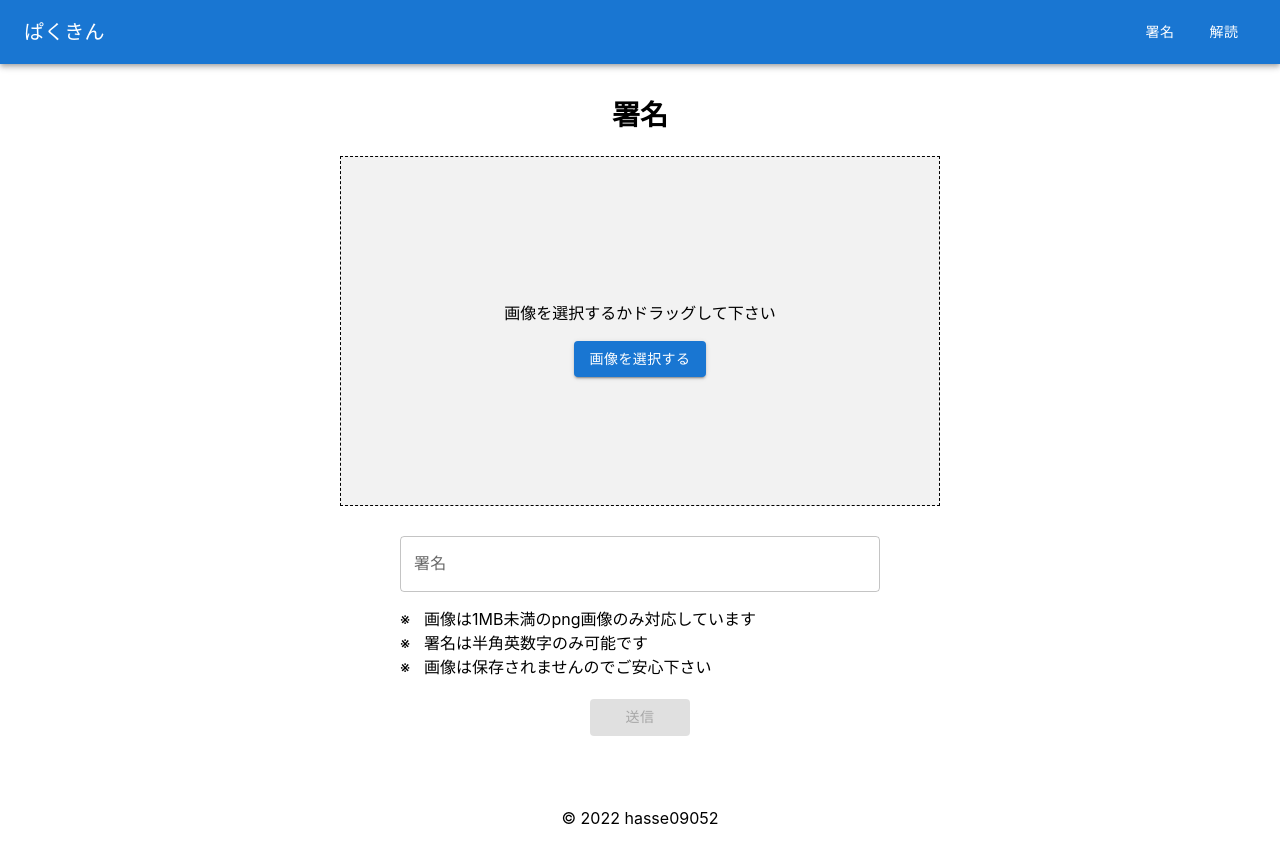
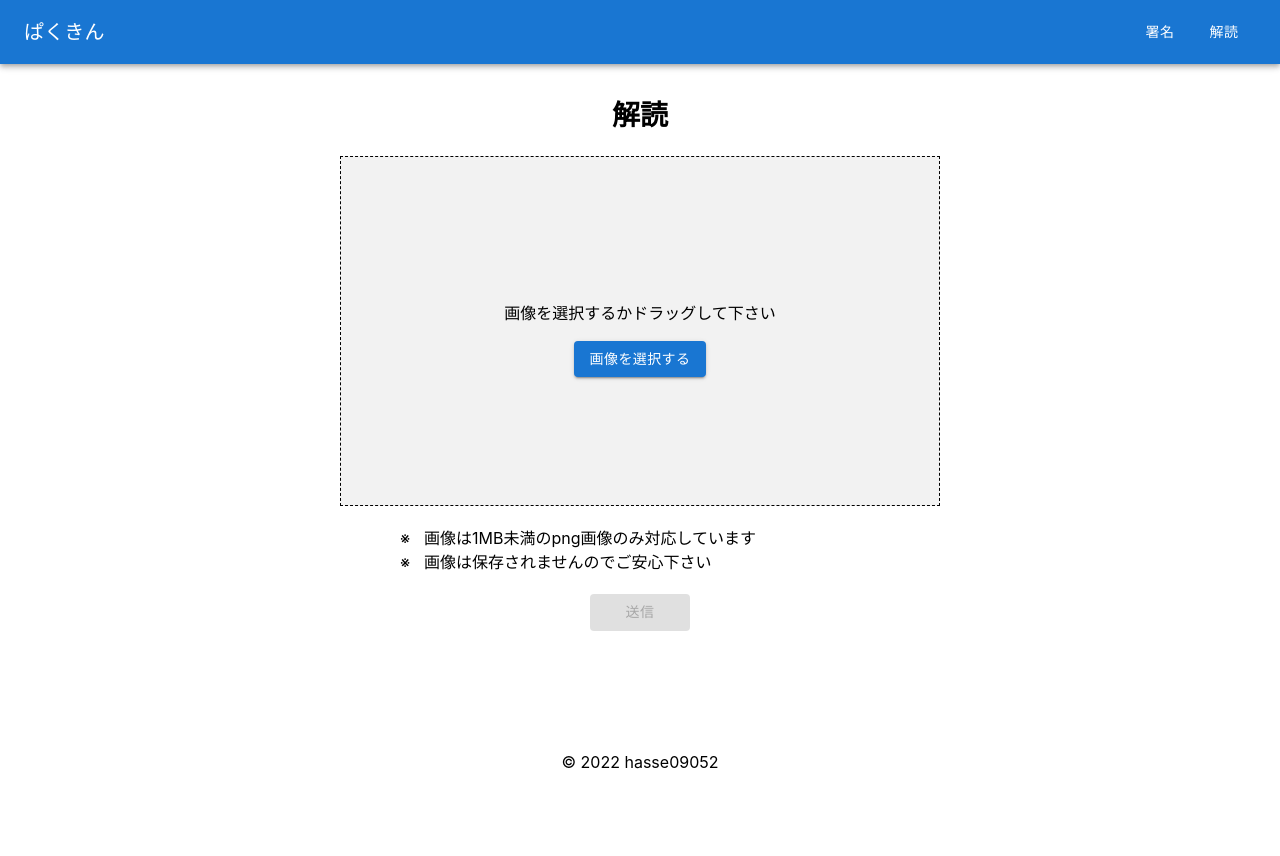
Before and after one commit to hasse09052/watermarkApi, a React (Create React App) app in the folder views/: page /decode in a window 1280 px wide. After the commit the page ends 800 px from the top, so only its background shows below. Built offline with nearby package versions, Linux system fonts and the light colour scheme.

Commit message:
解読画面を作成

```diff
--- a/views/src/App.tsx
+++ b/views/src/App.tsx
@@ -4,7 +4,7 @@ import styled from "styled-components";
 import "sanitize.css";
 
 import { BrowserRouter, Route, Routes } from "react-router-dom";
-import { Embed } from "./pages/Pages";
+import { Embed, Decode } from "./pages/Pages";
 import Header from "./components/Header";
 import Footer from "./components/Footer";
 
@@ -16,7 +16,7 @@ function App() {
         <BrowserRouter>
           <Routes>
             <Route path="/" element={<Embed />} />
-            <Route path="/decode" element={<Embed />} />
+            <Route path="/decode" element={<Decode />} />
           </Routes>
         </BrowserRouter>
       </Container>
--- a/views/src/components/PageTitle.tsx
+++ b/views/src/components/PageTitle.tsx
@@ -1,8 +1,12 @@
 import React from "react";
 import styled from "styled-components";
 
-const PageTitle = () => {
-  return <Title>署名</Title>;
+interface Props {
+  title: string;
+}
+
+const PageTitle: React.FC<Props> = (props) => {
+  return <Title>{props.title}</Title>;
 };
 
 export default PageTitle;
--- /dev/null
+++ b/views/src/pages/Decode.tsx
@@ -0,0 +1,124 @@
+import React, { useState } from "react";
+import styled from "styled-components";
+import axios from "axios";
+import { Button, TextField } from "@mui/material";
+import { styled as styledMui } from "@mui/material/styles";
+
+import Base64 from "../components/Base64";
+import PageTitle from "../components/PageTitle";
+import Loading from "../components/Loading";
+
+const Decode = () => {
+  const [dataUriImage, setDataUriImage] = useState("");
+  const [decodeText, setDecodeText] = useState("");
+  const [isLoading, setIsLoading] = useState(false);
+
+  const imageBase64 = dataUriImage.split(",")[1];
+
+  const embedWatermark = () => {
+    if (dataUriImage) {
+      setIsLoading(true);
+      axios
+        .post("/api/decode", {
+          image: imageBase64,
+        })
+        .then(function (response: any) {
+          setDecodeText(response.data.text);
+        })
+        .finally(() => {
+          setIsLoading(false);
+        });
+    }
+  };
+
+  return (
+    <Wrapper>
+      <PageTitle title="解読" />
+      <Base64 dataUriImage={dataUriImage} setDataUriImage={setDataUriImage} />
+
+      <ul className="annotation">
+        <li>画像は1MB未満のpng画像のみ対応しています</li>
+        <li>画像は保存されませんのでご安心下さい</li>
+      </ul>
+
+      <div className="buttonWrap">
+        <Button
+          type="button"
+          onClick={embedWatermark}
+          variant="contained"
+          color="primary"
+          disabled={dataUriImage.length === 0}
+        >
+          送信
+        </Button>
+      </div>
+
+      {decodeText && (
+        <div className="inputContainer">
+          <div className="inputWrap">
+            <CustomTextField
+              value={decodeText}
+              label="解読結果"
+              variant="outlined"
+              className="inputText"
+              focused
+              color="success"
+            />
+          </div>
+        </div>
+      )}
+
+      {isLoading && <Loading />}
+    </Wrapper>
+  );
+};
+
+export default Decode;
+
+const Wrapper = styled.div`
+  .inputContainer {
+    width: 80%;
+    margin: 0 auto;
+  }
+
+  .inputWrap {
+    margin: 30px auto 15px;
+  }
+
+  .annotation {
+    width: 80%;
+    padding: 0;
+    margin: 20px auto;
+    list-style: none;
+
+    li {
+      padding: 0 0 0 1.5em;
+      position: relative;
+
+      &:before {
+        content: "※";
+        position: absolute;
+        top: 0;
+        left: 0;
+      }
+    }
+  }
+
+  .inputText {
+    width: 100%;
+  }
+  .buttonWrap {
+    text-align: center;
+
+    button {
+      width: 100px;
+    }
+  }
+`;
+
+const CustomTextField = styledMui(TextField)({
+  input: {
+    color: "#000 !important",
+    WebkitTextFillColor: "currentcolor !important",
+  },
+});
--- a/views/src/pages/Embed.tsx
+++ b/views/src/pages/Embed.tsx
@@ -1,14 +1,7 @@
 import React, { useState } from "react";
 import styled from "styled-components";
 import axios from "axios";
-import {
-  Button,
-  TextField,
-  Modal,
-  Alert,
-  CircularProgress,
-} from "@mui/material";
-import { styled as styledMui } from "@mui/material/styles";
+import { Button, TextField } from "@mui/material";
 
 import Base64 from "../components/Base64";
 import ResultImage from "../components/ResultImage";
@@ -42,8 +35,6 @@ const Embed: React.FC = () => {
         .finally(() => {
           setIsLoading(false);
         });
-    } else {
-      console.log("空です");
     }
   };
 
@@ -61,7 +52,7 @@ const Embed: React.FC = () => {
 
   return (
     <Wrapper>
-      <PageTitle />
+      <PageTitle title="署名" />
       <Base64 dataUriImage={dataUriImage} setDataUriImage={setDataUriImage} />
 
       <div className="inputContainer">
--- a/views/src/pages/Pages.tsx
+++ b/views/src/pages/Pages.tsx
@@ -1 +1,2 @@
-export {default as Embed} from './Embed'
+export { default as Embed } from "./Embed";
+export { default as Decode } from "./Decode";
```
